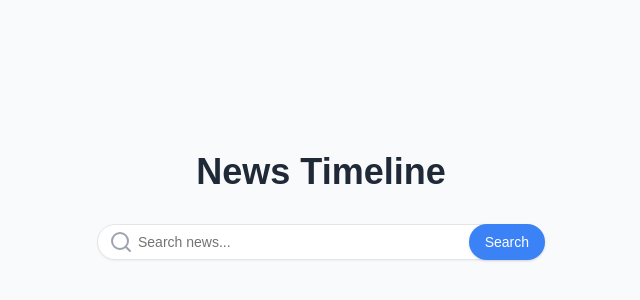
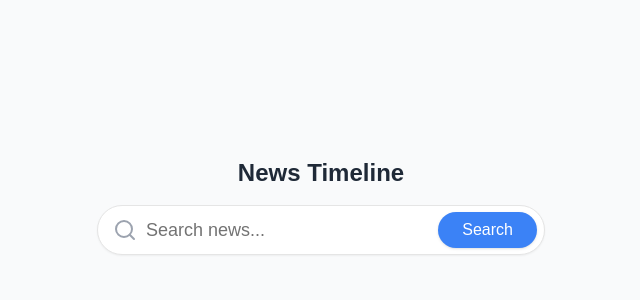
Before and after one commit to vishalkumar1301/news-timeline, a Next.js app: page / in a window 1280 px wide. Shown: the part 194-494 px from the top of the page, without its empty margins (319-959 px from the left). Built offline with nearby package versions, Linux system fonts and the light colour scheme.

Commit message:
Updated NewsSearch component to fix alignment and size issues.

```diff
--- a/src/app/page.tsx
+++ b/src/app/page.tsx
@@ -25,19 +25,9 @@ export default function Home() {
 
   return (
     // <div>
-    <>
+    <div className="flex flex-col items-center justify-center min-h-screen bg-gray-50">
       <NewsSearch />
-      {/* <button onClick={fetchNews} className="mt-4 px-4 py-2 bg-blue-500 text-white rounded hover:bg-blue-600">
-        Refresh News
-      </button>
-      {error && <p className="text-red-500 mt-4">{error}</p>} */}
-      {/* {news.length > 0 && (
-        <ul className="mt-4 space-y-2">
-          {news.map((article, index) => (
-            <li key={index} className="p-2 bg-gray-100 rounded">{article.title}</li>
-          ))}
-        </ul>
-      )} */}
-    </>
+    </div>
+
   );
 }
--- a/src/components/NewsSearch.tsx
+++ b/src/components/NewsSearch.tsx
@@ -15,8 +15,8 @@ export default function Component() {
   }
 
   return (
-    <div className="flex flex-col items-center justify-center min-h-screen bg-gray-50">
-      <h1 className="text-4xl font-bold text-gray-800 mb-8">News Timeline</h1>
+    <>
+      <h1 className="text-2xl font-bold text-gray-800 mb-4">News Timeline</h1>
       <form onSubmit={handleSearch} className="w-full max-w-md">
         <div className="relative">
           <Input
@@ -24,17 +24,17 @@ export default function Component() {
             placeholder="Search news..."
             value={searchQuery}
             onChange={(e) => setSearchQuery(e.target.value)}
-            className="w-full pl-10 pr-4 py-2 text-gray-700 bg-white border rounded-full focus:outline-none focus:ring-2 focus:ring-blue-400 transition-all duration-300 ease-in-out"
+            className="w-full pl-12 pr-20 py-6 text-lg text-gray-700 bg-white border rounded-full focus:outline-none focus:ring-2 focus:ring-blue-400 transition-all duration-300 ease-in-out"
           />
-          <Search className="absolute left-3 top-1/2 transform -translate-y-1/2 text-gray-400" />
+          <Search className="absolute left-4 top-1/2 transform -translate-y-1/2 text-gray-400 w-6 h-6" />
           <Button
             type="submit"
-            className="absolute right-0 top-1/2 transform -translate-y-1/2 bg-blue-500 hover:bg-blue-600 text-white rounded-full px-4 py-1 text-sm transition-colors duration-300"
+            className="absolute right-2 top-1/2 transform -translate-y-1/2 bg-blue-500 hover:bg-blue-600 text-white rounded-full px-6 py-3 text-base transition-colors duration-300"
           >
             Search
           </Button>
         </div>
       </form>
-    </div>
+    </>
   )
 }
```
